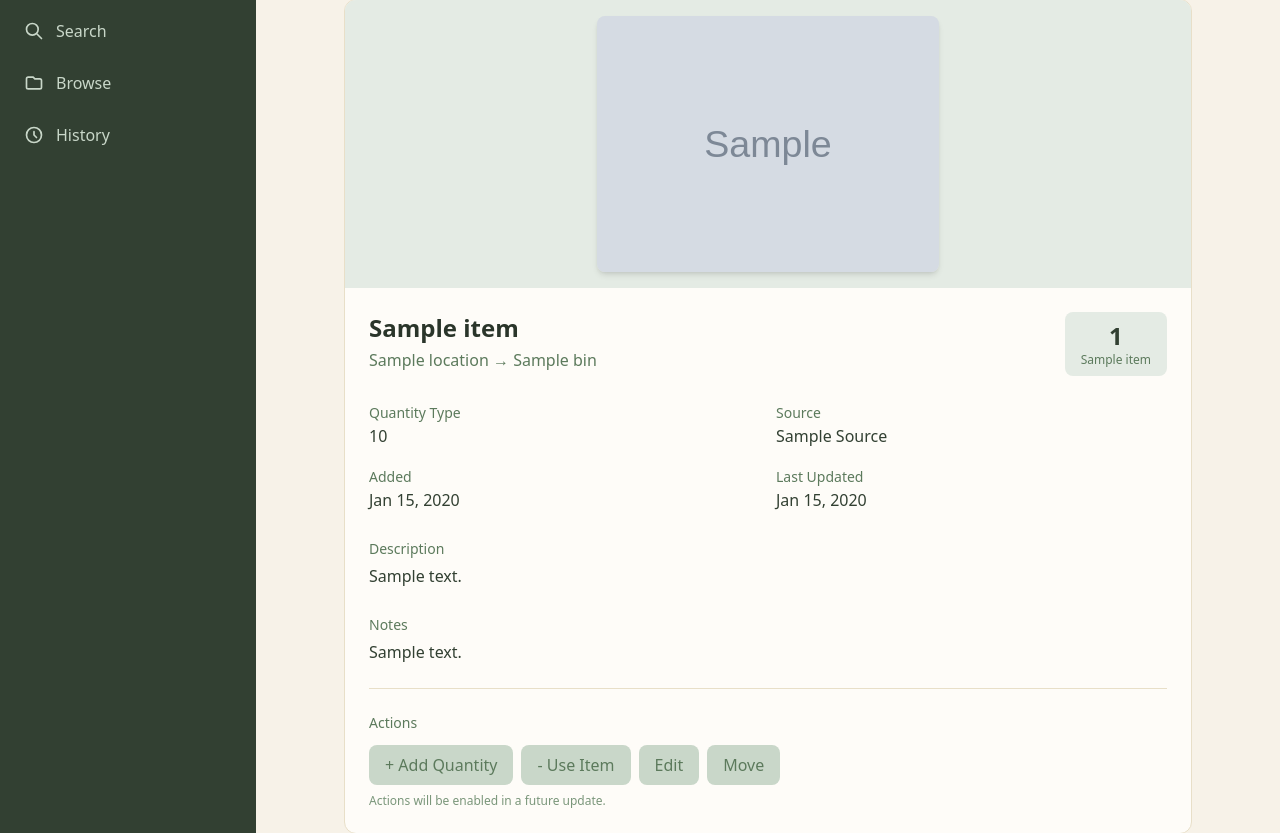
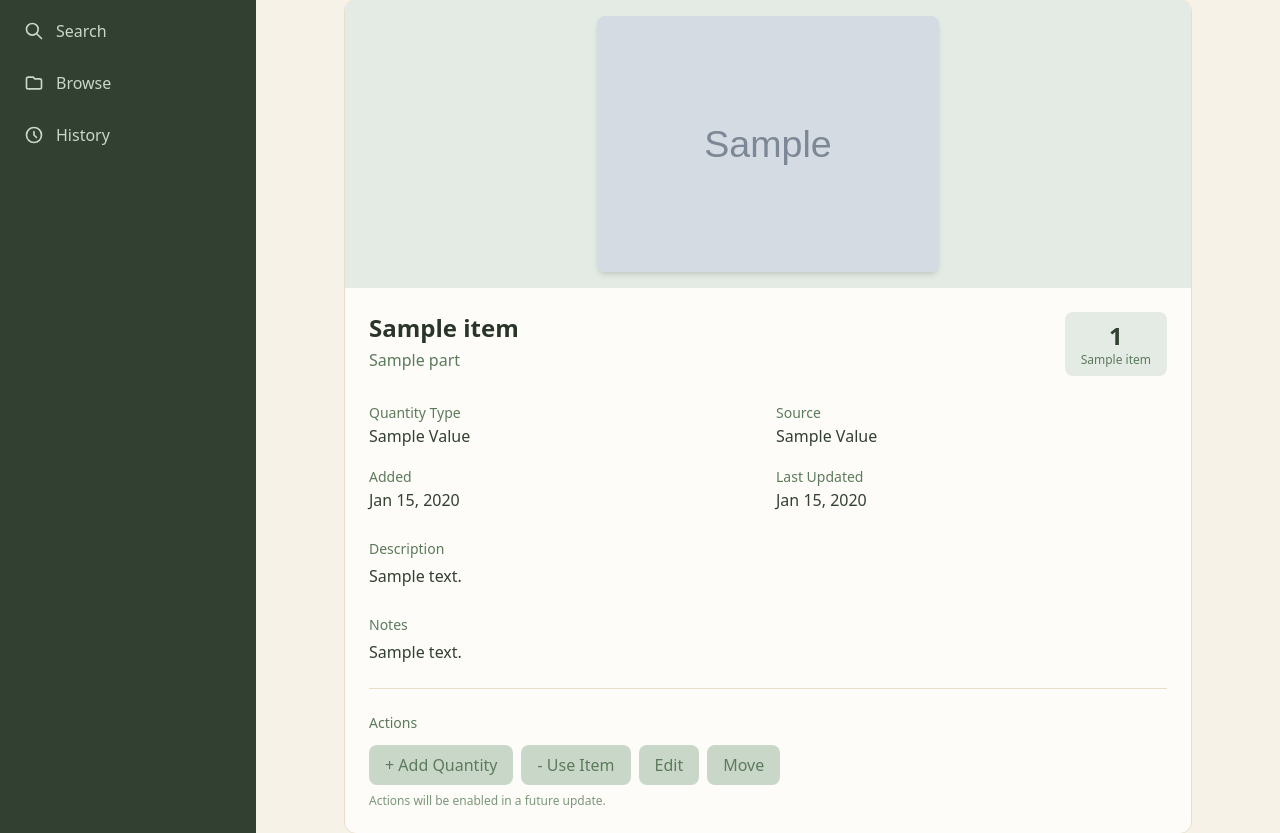
Before and after one commit to rmaxseiner/protea, a FastAPI app: template src/inventory_mcp/web/templates/item.html in a window 1280 px wide. Shown: the part 73-906 px from the top of the page. Run offline with FastAPI, Linux system fonts and the light colour scheme; the template is opened without the code that fills it: most values are stand-ins (such as "Sample title", 1, 10 or a date in 2020); grey boxes marked "Sample" are stand-in pictures; parts of the project's set-up code (start-up, migrations or seed data) failed here and were passed over; some libraries are stand-ins or nearby versions.

Commit message:
Fix item detail page display issues and add navigation links
- Fix nested bin path to show full hierarchy (Garage → Tool Chest → Drawer 5)
- Fix QuantityType enum display (shows "Exact" instead of "QuantityType.EXACT")
- Fix ItemSource enum display (shows "Manual" instead of "ItemSource.MANUAL")
- Add clickable links in bin path to navigate to browse view
- Add BinPathPart model for path navigation data
- Add start-web.sh script for easier dev server startup

Co-Authored-By: Claude Opus 4.5 <noreply@anthropic.com>

```diff
--- a/src/inventory_mcp/web/templates/item.html
+++ b/src/inventory_mcp/web/templates/item.html
@@ -41,7 +41,14 @@
                 <div>
                     <h1 class="text-2xl font-bold text-fynbos-900">{{ item.name }}</h1>
                     <p class="text-fynbos-500 mt-1">
-                        {{ item.location.name }} &rarr; {{ item.bin.name }}
+                        {% for part in item.bin_path_parts %}
+                            {% if not loop.first %} <span class="text-fynbos-400">&rarr;</span> {% endif %}
+                            {% if part.type == "location" %}
+                                <a href="/browse" class="hover:text-protea-600 hover:underline">{{ part.name }}</a>
+                            {% else %}
+                                <a href="/browse/bin/{{ part.id }}" class="hover:text-protea-600 hover:underline">{{ part.name }}</a>
+                            {% endif %}
+                        {% endfor %}
                     </p>
                 </div>
 
@@ -66,11 +73,11 @@
             <div class="grid grid-cols-2 gap-4 mb-6">
                 <div>
                     <span class="text-sm text-fynbos-500">Quantity Type</span>
-                    <p class="font-medium text-fynbos-800 capitalize">{{ item.quantity_type }}</p>
+                    <p class="font-medium text-fynbos-800 capitalize">{{ item.quantity_type.value }}</p>
                 </div>
                 <div>
                     <span class="text-sm text-fynbos-500">Source</span>
-                    <p class="font-medium text-fynbos-800 capitalize">{{ item.source }}</p>
+                    <p class="font-medium text-fynbos-800 capitalize">{{ item.source.value }}</p>
                 </div>
                 <div>
                     <span class="text-sm text-fynbos-500">Added</span>
```
Also changed, not shown: src/inventory_mcp/db/models.py (+10 -0 lines), src/inventory_mcp/tools/items.py (+21 -0 lines), 1 other file.
